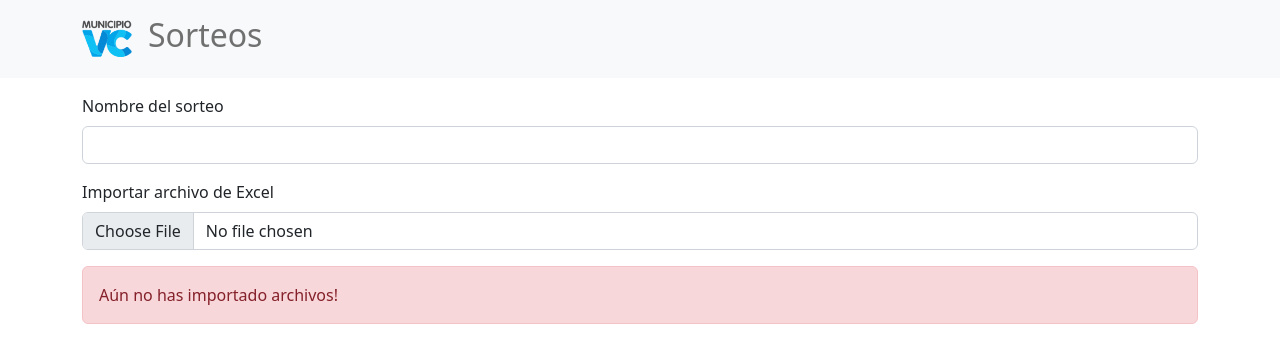
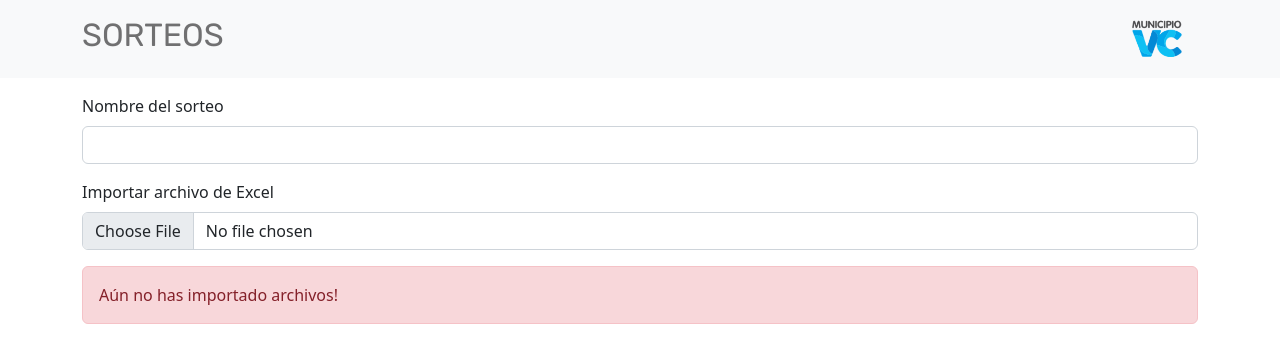
Before and after one commit to soyfriss/sorteos, a React (Create React App) app: page / in a window 1280 px wide. Shown: the top 362 px of the page. Built offline with nearby package versions, Linux system fonts and the light colour scheme.

Commit message:
Change Menu design

```diff
--- a/public/index.html
+++ b/public/index.html
@@ -1,14 +1,12 @@
 <!DOCTYPE html>
 <html lang="en">
+
 <head>
   <meta charset="utf-8" />
   <link rel="icon" href="%PUBLIC_URL%/favicon.ico" />
   <meta name="viewport" content="width=device-width, initial-scale=1" />
   <meta name="theme-color" content="#000000" />
-    <meta
-      name="description"
-      content="Web site created using create-react-app"
-    />
+  <meta name="description" content="Web site created using create-react-app" />
   <link rel="apple-touch-icon" href="%PUBLIC_URL%/logo192.png" />
   <!--
       manifest.json provides metadata used when your web app is installed on a
@@ -24,8 +22,12 @@
       work correctly both with client-side routing and a non-root public URL.
       Learn how to configure a non-root public URL by running `npm run build`.
     -->
-    <title>React App</title>
+  <link rel="preconnect" href="https://fonts.googleapis.com">
+  <link rel="preconnect" href="https://fonts.gstatic.com" crossorigin>
+  <link href="https://fonts.googleapis.com/css2?family=Rubik&display=swap" rel="stylesheet">
+  <title>Sorteos app v1</title>
 </head>
+
 <body>
   <noscript>You need to enable JavaScript to run this app.</noscript>
   <div id="root"></div>
@@ -40,4 +42,5 @@
       To create a production bundle, use `npm run build` or `yarn build`.
     -->
 </body>
+
 </html>
--- a/src/App.js
+++ b/src/App.js
@@ -1,12 +1,12 @@
-import React, { useState } from "react";
+import React, { useState } from 'react';
 // import './App.css';
 import UploadXlsx from './UploadXlsx';
 import Contribuyentes from './Contribuyentes';
-import NavbarTop from "./NavbarTop";
+import Menu from "./Menu";
 import Container from 'react-bootstrap/Container';
 import Row from 'react-bootstrap/Row';
 import Col from 'react-bootstrap/Col';
-import Winners from "./Winners";
+import Winners from './Winners';
 
 function App() {
   const [contribuyentes, setContribuyentes] = useState([]);
@@ -105,7 +105,7 @@ function App() {
   if (winners.length) {
     return (
       <div className="App">
-        <NavbarTop />
+        <Menu />
         <Container>
           <Row className="mt-3">
             <Col><Winners winners={winners} name={name} /></Col>
@@ -117,7 +117,7 @@ function App() {
 
   return (
     <div className="App">
-      <NavbarTop />
+      <Menu />
       <Container>
         <Row className="mt-3">
           <Col><UploadXlsx actualizarLista={actualizarLista} name={name} setName={(name) => setName(name)} /></Col>
--- /dev/null
+++ b/src/Menu.jsx
@@ -0,0 +1,24 @@
+import Container from 'react-bootstrap/Container';
+import Navbar from 'react-bootstrap/Navbar';
+import logo from './images/logo_mvc.png';
+
+function Menu() {
+  return (
+    <Navbar bg="light" variant="light" className="logo-font">
+      <Container>
+        <Navbar.Text><h2>SORTEOS</h2></Navbar.Text>
+        <Navbar.Brand href="#home">
+          <img
+            alt=""
+            src={logo}
+            width="50"
+            height="50"
+            className="d-inline-block align-top"
+          />
+        </Navbar.Brand>
+      </Container>
+    </Navbar>
+  );
+}
+
+export default Menu;
--- a/src/NavbarTop.jsx
+++ /dev/null
@@ -1,28 +0,0 @@
-import Container from 'react-bootstrap/Container';
-import Nav from 'react-bootstrap/Nav';
-import Navbar from 'react-bootstrap/Navbar';
-// import NavDropdown from 'react-bootstrap/NavDropdown';
-import logo from './images/logo_mvc.png';
-
-function NavbarTop() {
-  return (
-    <Navbar bg="light">
-        <Container>
-          <Navbar.Brand href="#home">
-            <img
-              alt=""
-              src={logo}
-              width="50"
-              height="50"
-              className="d-inline-block align-top"
-            />
-          </Navbar.Brand>
-          <Nav className="me-auto">
-            <Navbar.Text><h2>Sorteos</h2></Navbar.Text>
-          </Nav>
-        </Container>
-      </Navbar>
-  );
-}
-
-export default NavbarTop;
--- a/src/index.css
+++ b/src/index.css
@@ -1,13 +1,3 @@
-body {
-  margin: 0;
-  font-family: -apple-system, BlinkMacSystemFont, 'Segoe UI', 'Roboto', 'Oxygen',
-    'Ubuntu', 'Cantarell', 'Fira Sans', 'Droid Sans', 'Helvetica Neue',
-    sans-serif;
-  -webkit-font-smoothing: antialiased;
-  -moz-osx-font-smoothing: grayscale;
+.logo-font {
+  font-family: 'Rubik', sans-serif;
 }
-
-code {
-  font-family: source-code-pro, Menlo, Monaco, Consolas, 'Courier New',
-    monospace;
-}
--- a/src/index.js
+++ b/src/index.js
@@ -1,6 +1,6 @@
 import React from 'react';
 import ReactDOM from 'react-dom/client';
-// import './index.css';
+import './index.css';
 import App from './App';
 import reportWebVitals from './reportWebVitals';
 // Importing the Bootstrap CSS
```
Lines whose indentation alone changed are shown as unchanged.
